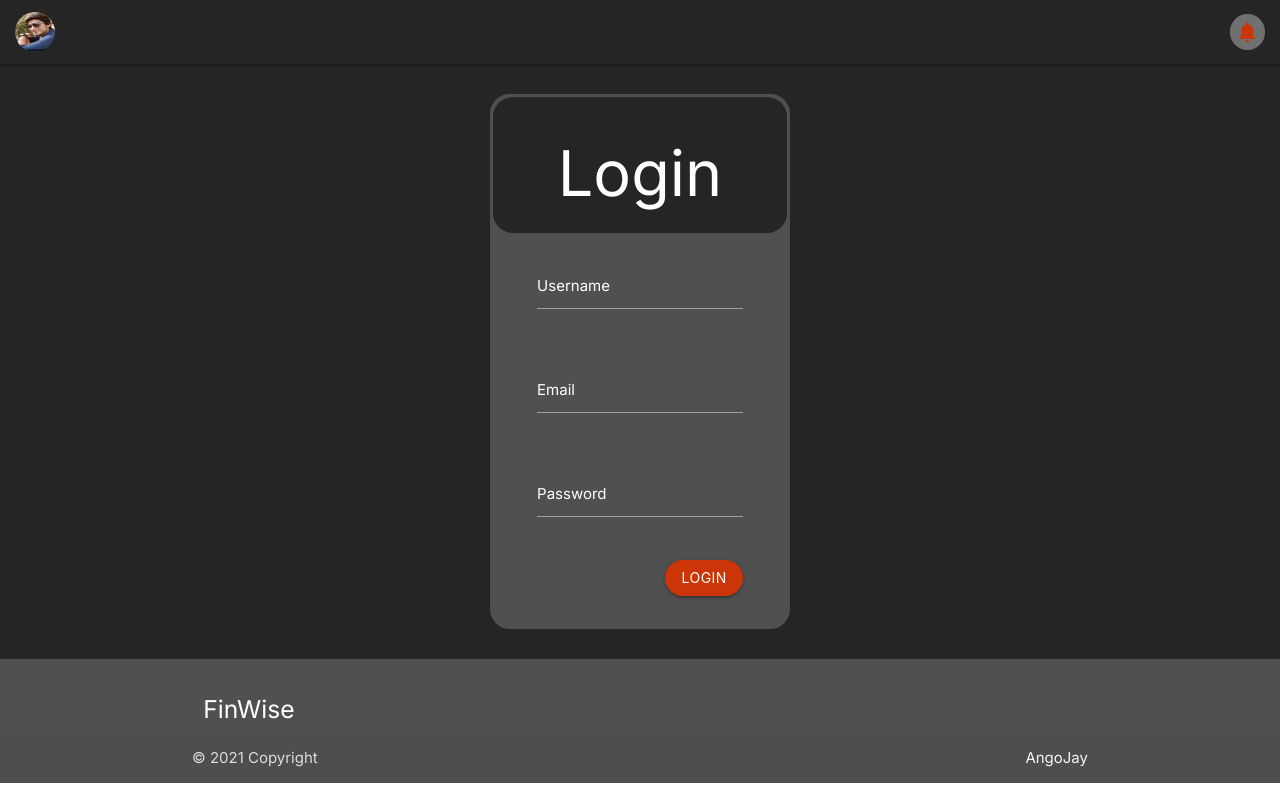
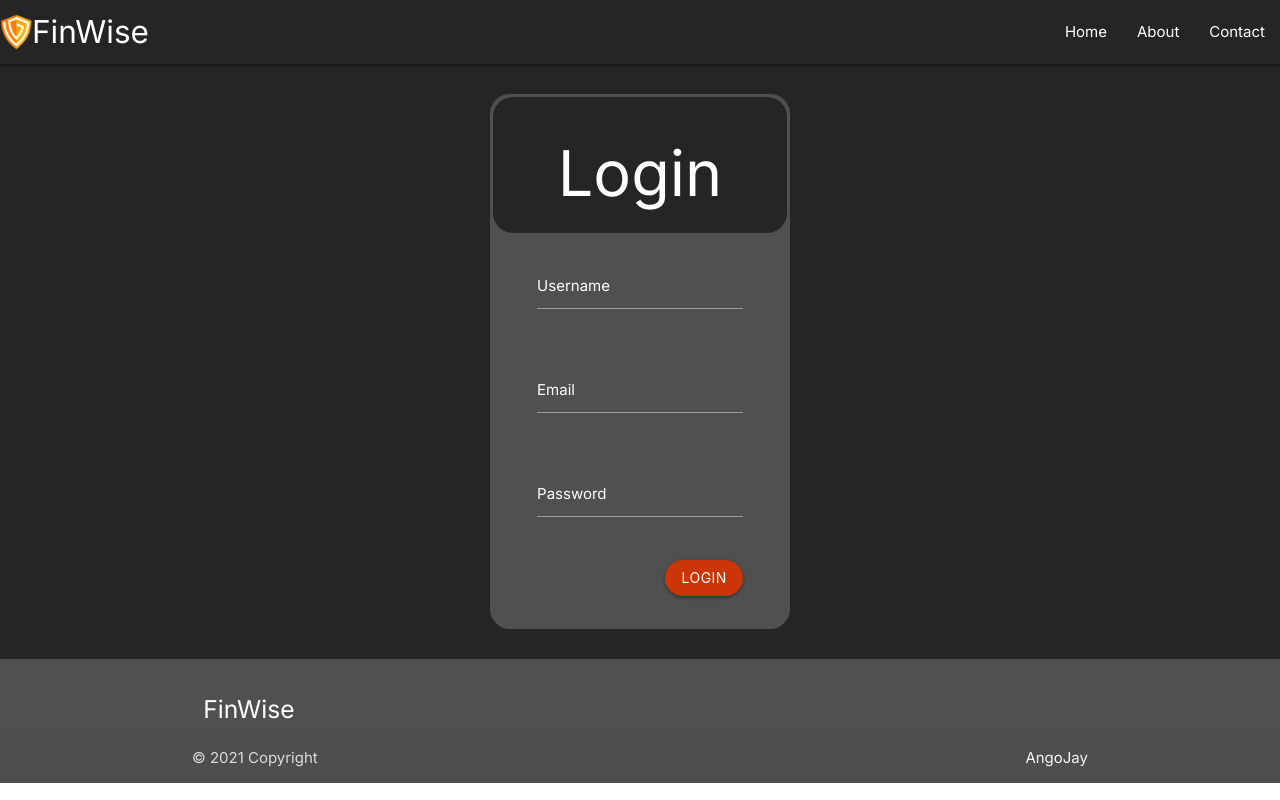
Before and after one commit to Ango-Jay/dashboard-finwise, a Vue app: page /login in a window 1280 px wide. Built offline with nearby package versions, Linux system fonts and the light colour scheme.

Commit message:
fixed navbar

```diff
--- a/src/components/navBar.vue
+++ b/src/components/navBar.vue
@@ -2,10 +2,26 @@
   <div>
     <nav>
       <div class="nav-wrapper dashboard-nav">
+
         <a href="#" data-target="mobile-demo" class="sidenav-trigger"
           ><i class="material-icons">menu</i></a
         >
-        <ul v-if="userLoggedIn" class="right show-on-medium-and-up hide-on-small-and-down">
+  <a v-if="userLoggedIn != true" href="#" class="brand-logo"> <img class="dash-logo" src="/img/logo.png" alt="logo" /><span>FinWise</span></a>
+        <ul v-if="userLoggedIn != true"  class="right show-on-large hide-on-med-and-down">
+       <li>
+        <a href="#"
+          >Home</a
+        >
+      </li>
+      <li>
+        <a href="#">About</a>
+      </li>
+      <li>
+        <a href="#">Contact</a>
+      </li>
+
+    </ul>
+        <ul v-if="userLoggedIn" class="right hide-on-med-and-down">
           <!-- <li class="ml-2">
             <div class="disp-flex align-items-center">
                  <span style=" background-color:#707070; border-radius:50%; display:flex; justify-items:center; align-items:center; margin:0 1rem; padding:.25rem">       <i style="color: #cc3507; line-height:28px; height:28px; width:28px; text-align:center" class="material-icons"
@@ -24,8 +40,8 @@
           </li> -->
           <!-- <li><button @click="logOutUser" class="waves-effect waves-light btn login-button ml-2" >Log out</button></li> -->
         </ul>
-         <div class="disp-flex align-items-center" style="height:100%">
-                <span  style="margin:0 auto 0 0; display: flex" class="hide-on-med-and-down">
+         <div v-if="userLoggedIn" class="disp-flex align-items-center" style="height:100%">
+                <span v-if="userLoggedIn"  style="margin:0 auto 0 0; display: flex" class="hide-on-med-and-down">
                   <img
                 v-lazyload
                 data-img-url="/img/profile.jpg"
@@ -35,7 +51,7 @@
               />
               <p  class="disp-flex m-none">{{userName}}</p>
               </span>
-              <span class=" disp-flex"  style="margin:0 0 0 auto">
+              <span v-if="userLoggedIn" class=" disp-flex"  style="margin:0 0 0 auto">
                  <span style=" background-color:#707070; border-radius:50%; display:flex; justify-items:center; align-items:center; margin:0 1rem; padding:.25rem">       <i style="color: #cc3507; line-height:28px; height:28px; width:28px; text-align:center" class="material-icons"
                 >notifications</i
               ></span>
@@ -103,66 +119,66 @@
         </form>
       </li>
       <li class="active-link">
-        <a href="sass.html"><i class="material-icons">home</i> Home</a>
+        <a href="#"><i class="material-icons">home</i> Home</a>
       </li>
 
       <li>
-        <a href="badges.html"
+        <a href="#"
           ><i class="material-icons">assignment</i> Budget</a
         >
       </li>
       <li>
-        <a href="collapsible.html"
+        <a href="#"
           ><i class="material-icons">send</i> Transactions</a
         >
       </li>
       <li>
-        <a href="mobile.html"
+        <a href="#"
           ><i class="material-icons">subscriptions</i> Subscriptions</a
         >
       </li>
       <li>
-        <a href="sass.html"><i class="material-icons">attach_money</i> Loans</a>
+        <a href="#"><i class="material-icons">attach_money</i> Loans</a>
       </li>
       <li>
-        <a href="sass.html"
+        <a href="#"
           ><i class="material-icons">multiline_chart</i> Reports</a
         >
       </li>
       <li>
-        <a href="sass.html"
+        <a href="#"
           ><i class="material-icons">attach_money</i> Savings</a
         >
       </li>
       <li>
-        <a href="sass.html"
+        <a href="#"
           ><i class="material-icons">monetization_on</i> Financial Advice</a
         >
       </li>
       <li>
-        <a href="sass.html"><i class="material-icons">person</i> Account</a>
+        <a href="#"><i class="material-icons">person</i> Account</a>
       </li>
       <li>
-        <a href="sass.html"><i class="material-icons">settings</i> Settings</a>
+        <a href="#"><i class="material-icons">settings</i> Settings</a>
       </li>
       <li style="display:flex"><button @click="logOutUser" class="waves-effect waves-light btn login-button" style="margin:2rem auto">Log out</button></li>
     </ul>
     <ul v-else class="sidenav dashboard-sidenav" id="mobile-demo">
       <li>
         <div class="mt-3">
-          <h4 class="center-align">FinWise</h4>
+          <h4 class="center-align disp-flex align-items-center justify-center"><img class="dash-logo" src="/img/logo.png" alt="logo" />FinWise</h4>
         </div>
       </li>
        <li>
-        <a href="sass.html"
+        <a href="#"
           >Home</a
         >
       </li>
       <li>
-        <a href="sass.html">About</a>
+        <a href="#">About</a>
       </li>
       <li>
-        <a href="sass.html">Contact</a>
+        <a href="#">Contact</a>
       </li>
 
     </ul>
```
